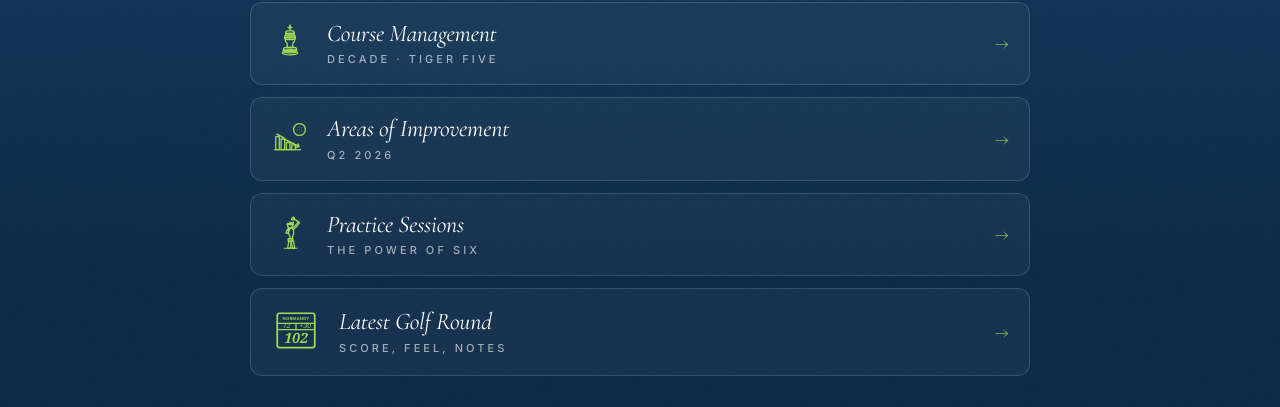
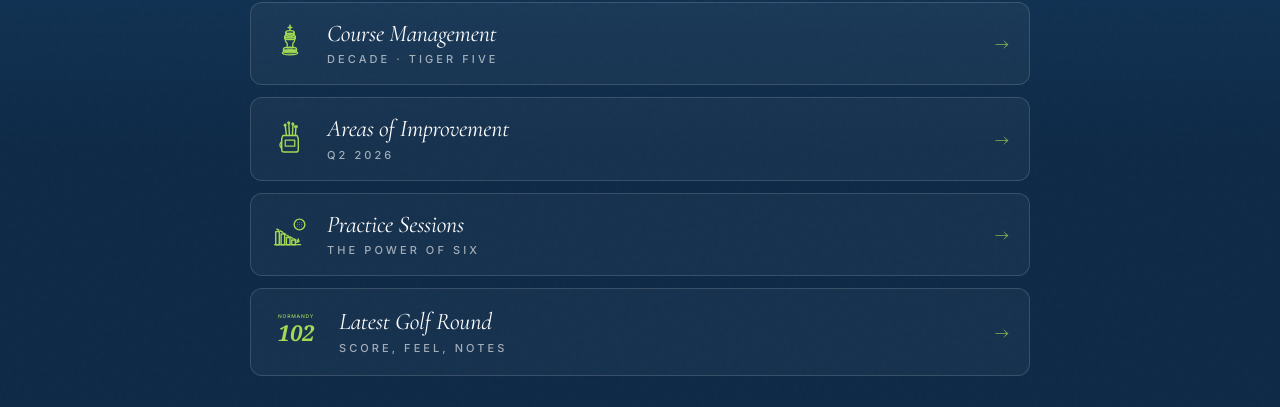
Before and after one commit to Happymak/happy-golf, a React (Vite) app: page / in a window 1280 px wide. Shown: the part 218-625 px from the top of the page. Built offline with nearby package versions, Linux system fonts and the light colour scheme.

Commit message:
Add files via upload

```diff
--- a/src/GolfApp.jsx
+++ b/src/GolfApp.jsx
@@ -389,9 +389,8 @@ Woods: Still inconsistent — swing feels unstable. Need to identify the cause i
       background: `linear-gradient(180deg, ${C.bg2} 0%, ${C.bg} 60%)`,
       fontFamily: serif,
       color: C.text,
-      padding: '16px 16px 24px',
+      padding: '16px 16px 16px',
       position: 'relative',
-      minHeight: '100vh',
       boxSizing: 'border-box'
     }}>
       {/* Subtle grain texture */}
@@ -1347,7 +1346,25 @@ Woods: Still inconsistent — swing feels unstable. Need to identify the cause i
       <style>{`
         @import url('https://fonts.googleapis.com/css2?family=Cormorant+Garamond:ital,wght@0,300;0,400;1,400;1,500&family=Inter:wght@300;400;500;600&display=swap');
         @keyframes fadeIn { from { opacity: 0; transform: translateY(-4px); } to { opacity: 1; transform: translateY(0); } }
-        body { margin: 0; background: ${C.bg}; }
+
+        /* Lock the page so iOS doesn't rubber-band when content fits */
+        html, body {
+          margin: 0;
+          padding: 0;
+          background: ${C.bg};
+          overscroll-behavior: none;
+          -webkit-overflow-scrolling: auto;
+        }
+        html {
+          height: 100%;
+        }
+        body {
+          min-height: 100%;
+        }
+        #root {
+          background: ${C.bg};
+        }
+
         textarea:focus, input:focus, select:focus { border-color: ${C.accent}80 !important; }
         input[type="date"]::-webkit-calendar-picker-indicator { filter: invert(0.85); cursor: pointer; }
         /* Hide scrollbars but keep scrolling */
@@ -1886,15 +1903,19 @@ function BookIcon({ C, size = 24 }) {
 // SECTION ICONS — line-art style, lime accent
 // Based on user reference image (May 18, 2026)
 // ============================================================
+// ============================================================
+// SECTION ICONS — final set from user reference (May 18, 2026)
+// All in lime green, line-art style
+// ============================================================
 function SectionIcon({ type, color, size = 28, scoreNumber, roundData }) {
   const props = { width: size, height: size, viewBox: '-16 -16 32 32', fill: 'none' };
   const stroke = { stroke: color, strokeWidth: 1.1, fill: 'none', strokeLinecap: 'round', strokeLinejoin: 'round' };
 
-  // === MANTRA: meditation figure with lotus petals + aura rays ===
+  // ===== MANTRA: meditation figure with aura rays + lotus petals =====
   if (type === 'mantra') {
     return (
       <svg {...props}>
-        {/* Aura rays (top) */}
+        {/* Aura rays */}
         <line x1="0" y1="-15" x2="0" y2="-13" {...stroke} />
         <line x1="-5" y1="-13" x2="-4" y2="-11.5" {...stroke} />
         <line x1="5" y1="-13" x2="4" y2="-11.5" {...stroke} />
@@ -1902,227 +1923,150 @@ function SectionIcon({ type, color, size = 28, scoreNumber, roundData }) {
         <line x1="8" y1="-10" x2="6.5" y2="-9" {...stroke} />
         {/* Head */}
         <circle cx="0" cy="-7.5" r="2.4" {...stroke} />
-        {/* Torso/body with hands in prayer */}
-        <path d="M -3.5 -2
-                 Q -4 -5 -2 -5
-                 L -0.5 -3
-                 L 0 -1
-                 L 0.5 -3
-                 L 2 -5
-                 Q 4 -5 3.5 -2
-                 Q 3.5 1 2 2.5
-                 L -2 2.5
-                 Q -3.5 1 -3.5 -2 Z"
-              {...stroke} />
-        {/* Lotus base - crossed legs */}
-        <path d="M -3 2.5
-                 Q -6 4 -7 6
-                 Q -5 9 -2 8
-                 Q 0 7 2 8
-                 Q 5 9 7 6
-                 Q 6 4 3 2.5
-                 Z" {...stroke} />
-        {/* Lotus petals - left */}
-        <path d="M -7 5
-                 Q -11 5 -12 8
-                 Q -10 10 -8 8 Z" {...stroke} />
-        {/* Lotus petals - right */}
-        <path d="M 7 5
-                 Q 11 5 12 8
-                 Q 10 10 8 8 Z" {...stroke} />
-        {/* Lotus petals - outer left */}
-        <path d="M -10 7
-                 Q -13 9 -12 11
-                 Q -10 11 -8 9 Z" {...stroke} />
-        {/* Lotus petals - outer right */}
-        <path d="M 10 7
-                 Q 13 9 12 11
-                 Q 10 11 8 9 Z" {...stroke} />
+        {/* Body with hands in prayer */}
+        <path d="M -3.5 -2 Q -4 -5 -2 -5 L -0.5 -3 L 0 -1 L 0.5 -3 L 2 -5 Q 4 -5 3.5 -2 Q 3.5 1 2 2.5 L -2 2.5 Q -3.5 1 -3.5 -2 Z" {...stroke} />
+        {/* Crossed legs */}
+        <path d="M -3 2.5 Q -6 4 -7 6 Q -5 9 -2 8 Q 0 7 2 8 Q 5 9 7 6 Q 6 4 3 2.5 Z" {...stroke} />
+        {/* Lotus petals */}
+        <path d="M -7 5 Q -11 5 -12 8 Q -10 10 -8 8 Z" {...stroke} />
+        <path d="M 7 5 Q 11 5 12 8 Q 10 10 8 8 Z" {...stroke} />
+        <path d="M -10 7 Q -13 9 -12 11 Q -10 11 -8 9 Z" {...stroke} />
+        <path d="M 10 7 Q 13 9 12 11 Q 10 11 8 9 Z" {...stroke} />
       </svg>
     );
   }
 
-  // === STRATEGY: chess KING with cross on top ===
+  // ===== STRATEGY: chess KING with cross =====
   if (type === 'strategy') {
     return (
       <svg {...props}>
         {/* Cross on top */}
         <line x1="0" y1="-15" x2="0" y2="-11" {...stroke} strokeWidth="1.3" />
         <line x1="-1.5" y1="-13" x2="1.5" y2="-13" {...stroke} strokeWidth="1.3" />
-        {/* Crown - upper portion (a small dome with band) */}
+        {/* Crown - small dome */}
         <ellipse cx="0" cy="-9" rx="3.5" ry="1.5" {...stroke} />
         <path d="M -3.5 -9 L -3.5 -7" {...stroke} />
         <path d="M 3.5 -9 L 3.5 -7" {...stroke} />
         <ellipse cx="0" cy="-7" rx="3.5" ry="1.2" {...stroke} />
-        {/* Neck/collar band */}
+        {/* Collar */}
         <ellipse cx="0" cy="-5.5" rx="4.5" ry="1.3" {...stroke} />
         <path d="M -4.5 -5.5 L -4.5 -4" {...stroke} />
         <path d="M 4.5 -5.5 L 4.5 -4" {...stroke} />
         <ellipse cx="0" cy="-4" rx="4.5" ry="1.2" {...stroke} />
-        {/* Body - tapering inward */}
-        <path d="M -4 -3
-                 Q -4 -1 -2.5 0
-                 Q -2 2 -2.5 4
-                 L 2.5 4
-                 Q 2 2 2.5 0
-                 Q 4 -1 4 -3 Z" {...stroke} />
-        {/* Base - wide platform */}
+        {/* Body */}
+        <path d="M -4 -3 Q -4 -1 -2.5 0 Q -2 2 -2.5 4 L 2.5 4 Q 2 2 2.5 0 Q 4 -1 4 -3 Z" {...stroke} />
+        {/* Base */}
         <ellipse cx="0" cy="5" rx="5.5" ry="1.4" {...stroke} />
         <path d="M -5.5 5 L -5.5 7" {...stroke} />
         <path d="M 5.5 5 L 5.5 7" {...stroke} />
         <ellipse cx="0" cy="7" rx="5.5" ry="1.3" {...stroke} />
-        {/* Bottom */}
         <ellipse cx="0" cy="8.5" rx="6.5" ry="1.5" {...stroke} />
       </svg>
     );
   }
 
-  // === GROWTH: descending bars + downward arrow + golf ball ===
-  // (per reference image: bars going down with arrow, ball top-right)
+  // ===== GROWTH (Areas of Improvement): GOLF BAG with clubs sticking out =====
   if (type === 'growth') {
     return (
       <svg {...props}>
-        {/* Golf ball top-right */}
-        <circle cx="8" cy="-8" r="5" {...stroke} />
-        {/* Ball dimples */}
-        <circle cx="6.5" cy="-9.5" r="0.4" fill={color} opacity="0.7"/>
-        <circle cx="8" cy="-10" r="0.4" fill={color} opacity="0.7"/>
-        <circle cx="9.5" cy="-9.5" r="0.4" fill={color} opacity="0.7"/>
-        <circle cx="6" cy="-8" r="0.4" fill={color} opacity="0.7"/>
-        <circle cx="8" cy="-8" r="0.4" fill={color} opacity="0.7"/>
-        <circle cx="10" cy="-8" r="0.4" fill={color} opacity="0.7"/>
-        <circle cx="6.5" cy="-6.5" r="0.4" fill={color} opacity="0.7"/>
-        <circle cx="8" cy="-6" r="0.4" fill={color} opacity="0.7"/>
-        <circle cx="9.5" cy="-6.5" r="0.4" fill={color} opacity="0.7"/>
-
-        {/* Descending bars - 4 bars, each smaller */}
-        <rect x="-12" y="-2" width="3" height="11" {...stroke} />
-        <rect x="-7.5" y="0" width="3" height="9" {...stroke} />
-        <rect x="-3" y="3" width="3" height="6" {...stroke} />
-        <rect x="1.5" y="5" width="3" height="4" {...stroke} />
+        {/* Clubs sticking up out of the bag */}
+        {/* Club 1 (left, shortest) */}
+        <line x1="-3" y1="-3" x2="-4" y2="-11" {...stroke} strokeWidth="1.2" />
+        <path d="M -4.5 -11 Q -5.5 -12 -4 -12.5 Q -3 -12 -3.5 -11 Z" {...stroke} strokeWidth="1.1" />
+        {/* Club 2 (middle, tallest) */}
+        <line x1="-0.5" y1="-3" x2="-1" y2="-13" {...stroke} strokeWidth="1.2" />
+        <path d="M -1.5 -13 Q -2.5 -14 -1 -14.5 Q 0 -14 -0.5 -13 Z" {...stroke} strokeWidth="1.1" />
+        {/* Club 3 (right, medium) */}
+        <line x1="2" y1="-3" x2="2.5" y2="-12" {...stroke} strokeWidth="1.2" />
+        <path d="M 2 -12 Q 1 -13 2.5 -13.5 Q 3.5 -13 3 -12 Z" {...stroke} strokeWidth="1.1" />
+        {/* Club 4 (rightmost, putter style) */}
+        <line x1="4.5" y1="-3" x2="5" y2="-10" {...stroke} strokeWidth="1.2" />
+        <path d="M 4 -10 L 6 -10 L 6 -11 L 4 -11 Z" {...stroke} strokeWidth="1.1" />
+
+        {/* Bag body - main rectangular tube */}
+        <path d="M -6 -3
+                 L 6 -3
+                 L 7 0
+                 L 7 9
+                 Q 7 11 5 11
+                 L -5 11
+                 Q -7 11 -7 9
+                 L -7 0 Z"
+              {...stroke} strokeWidth="1.2" />
+
+        {/* Bag pocket / strap detail */}
+        <path d="M -4 1 L 4 1 L 4 6 L -4 6 Z" {...stroke} strokeWidth="1.1" />
+        {/* Strap line */}
+        <path d="M -7 2 Q -10 5 -7 8" {...stroke} strokeWidth="1.1" />
+      </svg>
+    );
+  }
+
+  // ===== PRACTICE: descending bars + golf ball (top-right) =====
+  if (type === 'practice') {
+    return (
+      <svg {...props}>
+        {/* Golf ball top-right with dimples */}
+        <circle cx="8" cy="-8" r="4.5" {...stroke} strokeWidth="1.2" />
+        <circle cx="6.5" cy="-9.5" r="0.35" fill={color}/>
+        <circle cx="8" cy="-10" r="0.35" fill={color}/>
+        <circle cx="9.5" cy="-9.5" r="0.35" fill={color}/>
+        <circle cx="6" cy="-8" r="0.35" fill={color}/>
+        <circle cx="8" cy="-8" r="0.35" fill={color}/>
+        <circle cx="10" cy="-8" r="0.35" fill={color}/>
+        <circle cx="6.5" cy="-6.5" r="0.35" fill={color}/>
+        <circle cx="8" cy="-6" r="0.35" fill={color}/>
+        <circle cx="9.5" cy="-6.5" r="0.35" fill={color}/>
+
+        {/* Descending bars - 4 going down */}
+        <rect x="-12" y="-2" width="3" height="11" {...stroke} strokeWidth="1.2" />
+        <rect x="-7.5" y="0" width="3" height="9" {...stroke} strokeWidth="1.2" />
+        <rect x="-3" y="3" width="3" height="6" {...stroke} strokeWidth="1.2" />
+        <rect x="1.5" y="5" width="3" height="4" {...stroke} strokeWidth="1.2" />
 
         {/* Baseline */}
-        <line x1="-13" y1="9" x2="9" y2="9" {...stroke} />
-
-        {/* Descending arrow line going through bars */}
+        <line x1="-13" y1="9" x2="9" y2="9" {...stroke} strokeWidth="1" />
+
+        {/* Descending dashed trajectory line through bars */}
         <polyline points="-11,-4 -7,-2 -3,1 3,4 7,6"
-                  {...stroke} strokeWidth="1.3" />
+                  stroke={color} strokeWidth="1.3" fill="none"
+                  strokeDasharray="1.8 1.5"
+                  strokeLinecap="round" strokeLinejoin="round" />
         {/* Arrowhead */}
         <polyline points="5.5,7 7.5,6.3 6.8,4.3" {...stroke} strokeWidth="1.3" />
       </svg>
     );
   }
 
-  // === PRACTICE: golfer in swing finish (cleaner silhouette) ===
-  if (type === 'practice') {
+  // ===== ROUND: just the gross score, big and clean =====
+  if (type === 'round') {
+    const r = roundData || {};
+    const grossScore = r.grossScore !== undefined && r.grossScore !== 0 ? r.grossScore : 102;
+    const courseShort = r.courseShort || 'NORMANDY';
+    const scoreStr = String(grossScore);
+
+    // Font size based on digit count
+    const fontSize = scoreStr.length === 2 ? 17 : scoreStr.length === 3 ? 14 : 11;
+
     return (
       <svg {...props}>
-        {/* Cap */}
-        <path d="M -2 -9 L 2.5 -9 L 3 -8 L -2.5 -8 Z" {...stroke} />
-        <path d="M 0 -10 L 2.5 -9 L 3 -10" {...stroke} />
-        {/* Head */}
-        <circle cx="0" cy="-7" r="2" {...stroke} />
-        {/* Body - swing finish (twisted) */}
-        <path d="M -1 -5
-                 Q -2 -3 -1 0
-                 Q 0.5 2 0 4
-                 L 1.5 4
-                 Q 2.5 2 3 0
-                 Q 3.5 -3 2 -5 Z" {...stroke} />
-        {/* Front arm raised holding club */}
-        <path d="M 2 -5
-                 Q 5 -7 7 -10
-                 L 8 -9.5
-                 Q 6 -6 3 -4 Z" {...stroke} />
-        {/* Club shaft */}
-        <line x1="7.5" y1="-10" x2="3" y2="-13" {...stroke} strokeWidth="1.2" />
-        {/* Club head */}
-        <ellipse cx="2.5" cy="-13" rx="1.4" ry="0.8" {...stroke}
-                 transform="rotate(-35 2.5 -13)" />
-        {/* Back arm folded across */}
-        <path d="M -1 -5
-                 Q -3 -3 -3.5 -1
-                 L -2 -0.5
-                 Q -1 -2 0 -4 Z" {...stroke} />
-        {/* Hips */}
-        <rect x="-1.5" y="4" width="4" height="2" {...stroke} />
-        {/* Front leg straight */}
-        <path d="M -1 6 L 1 6 L 0.5 12 L -2 12 Z" {...stroke} />
-        {/* Back leg - knee bent inward (swing finish) */}
-        <path d="M 1 6 L 3 6 L 4 12 L 2 12 Z" {...stroke} />
-        {/* Ground line */}
-        <line x1="-5" y1="12" x2="6" y2="12" {...stroke} strokeWidth="0.8" />
-      </svg>
-    );
-  }
-
-  // === ROUND: rectangle with course name + par/over par + total score ===
-  if (type === 'round') {
-    const r = roundData || {};
-    const courseShort = r.courseShort || 'COURSE';
-    const par = r.coursePar !== undefined ? r.coursePar : 72;
-    const overPar = r.overPar !== undefined ? r.overPar : 30;
-    const overParStr = overPar > 0 ? `+${overPar}` : `${overPar}`;
-    const grossScore = r.grossScore !== undefined ? r.grossScore : 102;
-    const scoreStr = String(grossScore);
-    const scoreFontSize = scoreStr.length === 2 ? 11 : scoreStr.length === 3 ? 9 : 7;
-
-    // Adapt course name font-size to length
-    const nameLen = courseShort.length;
-    const nameFontSize = nameLen <= 5 ? 3.8 : nameLen <= 7 ? 3.2 : nameLen <= 9 ? 2.7 : 2.3;
-    const nameSpacing = nameLen <= 5 ? '0.2em' : nameLen <= 7 ? '0.15em' : '0.05em';
-
-    return (
-      <svg {...props}>
-        {/* Outer rectangle */}
-        <rect x="-12" y="-12" width="24" height="22" rx="1.5" {...stroke} />
-
-        {/* Course name - top center */}
-        <text x="0" y="-7.5" textAnchor="middle"
+        {/* Course name top - subtle */}
+        <text x="0" y="-9" textAnchor="middle"
               fill={color}
               fontFamily="'Inter', sans-serif"
-              fontSize={nameFontSize}
+              fontSize="3.2"
               fontWeight="600"
-              letterSpacing={nameSpacing}>
-          {courseShort}
+              opacity="0.85"
+              letterSpacing="0.15em">
+          {courseShort.length > 10 ? courseShort.substring(0, 10) : courseShort}
         </text>
-
-        {/* Horizontal divider */}
-        <line x1="-12" y1="-5.5" x2="12" y2="-5.5" {...stroke} strokeWidth="0.8" />
-
-        {/* Vertical divider (top portion only) */}
-        <line x1="0" y1="-5.5" x2="0" y2="-1.5" {...stroke} strokeWidth="0.8" />
-
-        {/* PAR (top-left) */}
-        <text x="-6" y="-2.5" textAnchor="middle"
-              fill={color}
-              fontFamily="Georgia, serif"
-              fontStyle="italic"
-              fontSize="4.5"
-              fontWeight="500">
-          {par}
-        </text>
-
-        {/* OVER PAR (top-right) */}
-        <text x="6" y="-2.5" textAnchor="middle"
-              fill={color}
-              fontFamily="Georgia, serif"
-              fontStyle="italic"
-              fontSize="4.5"
-              fontWeight="500">
-          {overParStr}
-        </text>
-
-        {/* Horizontal divider below top row */}
-        <line x1="-12" y1="-1.5" x2="12" y2="-1.5" {...stroke} strokeWidth="0.8" />
-
-        {/* TOTAL SCORE - big, centered */}
-        <text x="0" y="7"
+        {/* Big score */}
+        <text x="0" y="6"
               textAnchor="middle"
               fill={color}
               fontFamily="Georgia, serif"
               fontStyle="italic"
-              fontSize={scoreFontSize}
+              fontSize={fontSize}
               fontWeight="600">
           {scoreStr}
         </text>
@@ -2130,8 +2074,7 @@ function SectionIcon({ type, color, size = 28, scoreNumber, roundData }) {
     );
   }
 
-  // === Practice sub-icons (calendar, indoor, outdoor, log) ===
-  // These remain from earlier - kept for sub-section views
+  // ===== Sub-section icons for Practice subviews =====
   if (type === 'calendar') {
     return (
       <svg {...props}>
@@ -2152,7 +2095,7 @@ function SectionIcon({ type, color, size = 28, scoreNumber, roundData }) {
         <line x1="-4" y1="7" x2="-4" y2="11" {...stroke} />
         <line x1="4" y1="7" x2="4" y2="11" {...stroke} />
         <line x1="-8" y1="11" x2="8" y2="11" {...stroke} />
-        <path d="M -8 3 Q -4 -4 0 -2 Q 4 0 8 -6" {...stroke} strokeWidth="1" />
+        <path d="M -8 3 Q -4 -4 0 -2 Q 4 0 8 -6" {...stroke} />
       </svg>
     );
   }
@@ -2186,18 +2129,8 @@ function SectionIcon({ type, color, size = 28, scoreNumber, roundData }) {
 }
 
 
-
 // ============================================================
-// NEW ROUND FORM
-// ============================================================
-
-// ============================================================
-// AREA ICONS — based on user reference (May 18, 2026)
-// Line-art style, each in its own color for distinction
-// ============================================================
-// ============================================================
-// NEW ROUND FORM - simplified: just course name + image
-// AI analysis will be added in next iteration (Anthropic API)
+// NEW ROUND FORM - simplified: course name + scorecard image
 // ============================================================
 function NewRoundForm({ onCancel, onSave, C, serif, sans }) {
   // Common Miami-area courses for quick suggestions
--- a/src/index.css
+++ b/src/index.css
@@ -1,8 +1,27 @@
 * { -webkit-tap-highlight-color: transparent; }
-html, body { margin: 0; padding: 0; background: #0a1612; overscroll-behavior-y: none; }
+
+html, body {
+  margin: 0;
+  padding: 0;
+  background: #0e2a47;
+  overscroll-behavior: none;
+  overscroll-behavior-y: none;
+  -webkit-overflow-scrolling: auto;
+}
+
+html {
+  height: 100%;
+}
+
 body {
+  min-height: 100%;
   padding-top: env(safe-area-inset-top);
   padding-bottom: env(safe-area-inset-bottom);
   padding-left: env(safe-area-inset-left);
   padding-right: env(safe-area-inset-right);
 }
+
+#root {
+  background: #0e2a47;
+  min-height: 100vh;
+}
```
